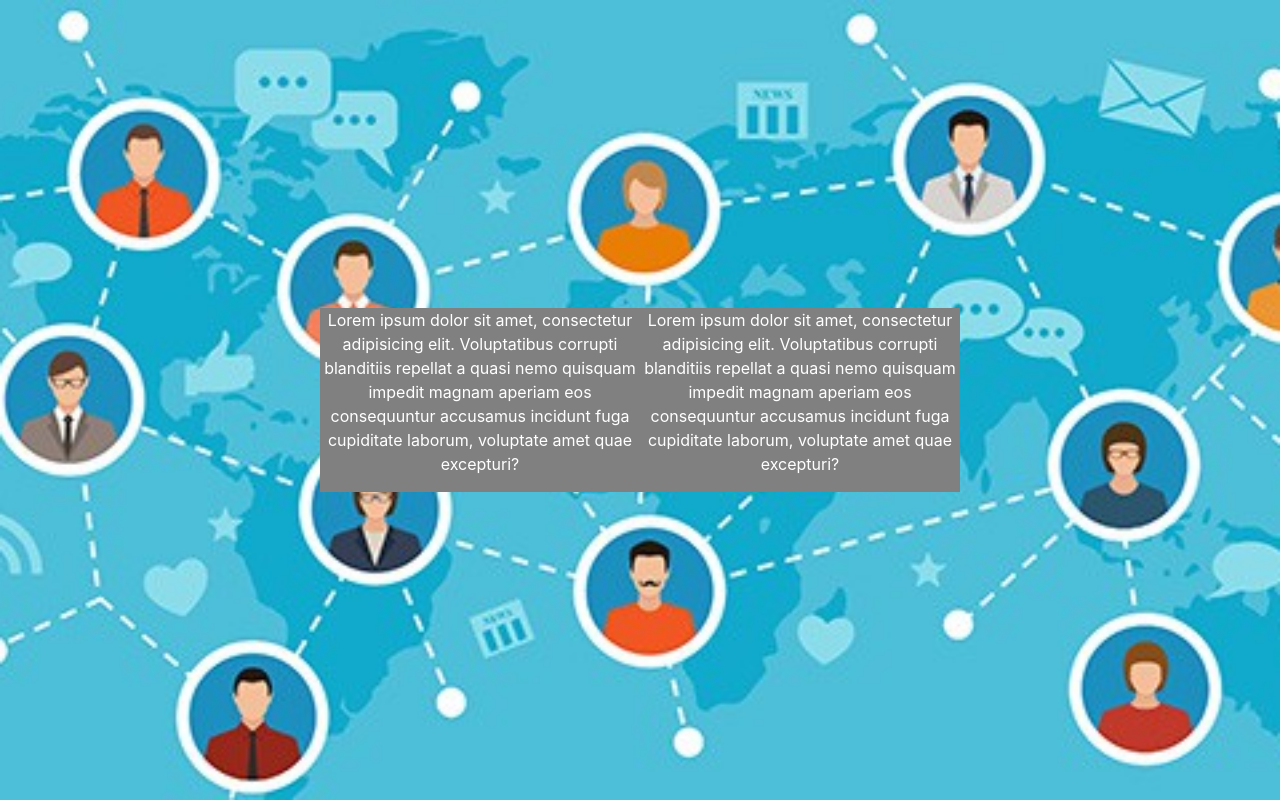
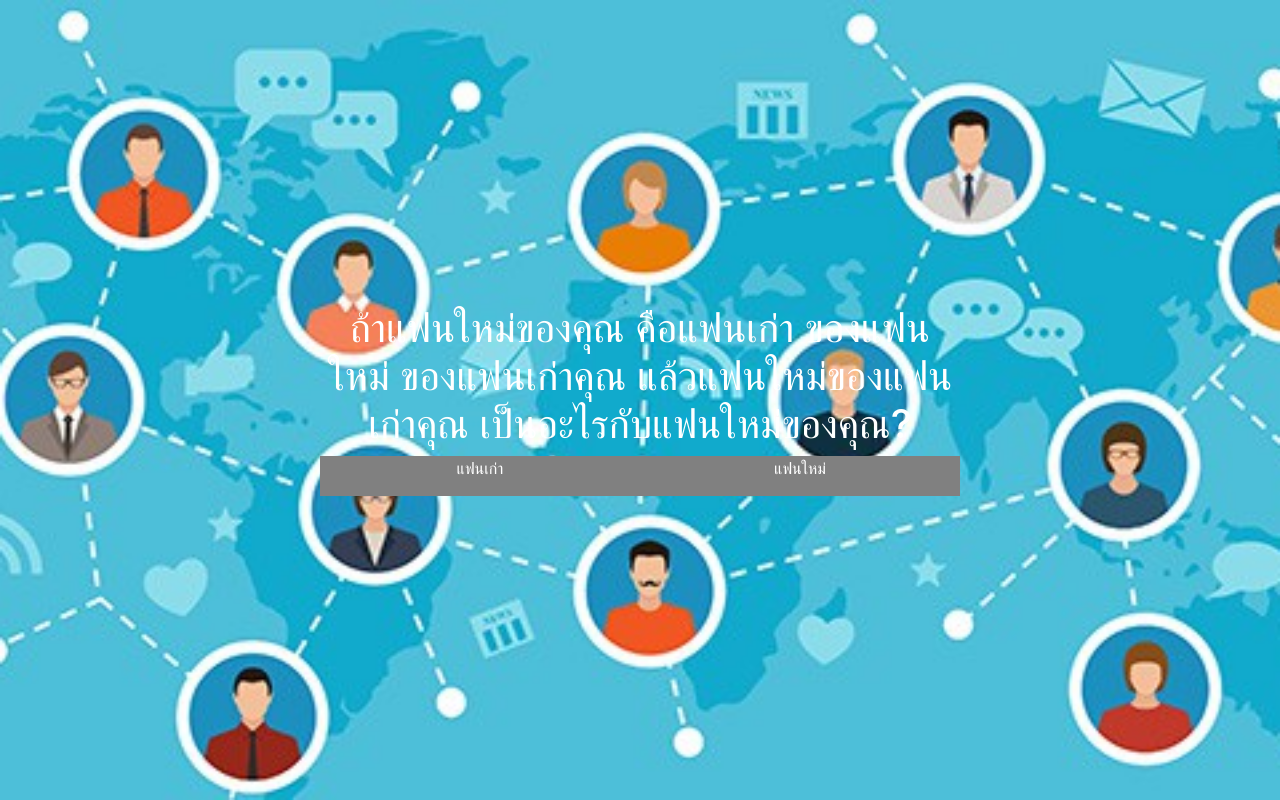
Before and after one commit to Baconites/baconites.github.io, a plain HTML site: page views/gameroom.html in a window 1280 px wide. Drawn offline with nearby package versions, Linux system fonts and the light colour scheme; files whose address does not match are found by name.

Commit message:
answering question

```diff
--- a/views/answer.json
+++ b/answer.json
@@ -7,14 +7,20 @@
     },
     {
         "question" : "1 + 1 = ?",
-        "answer1" : "3",
-        "answer2" : "2",
-        "realanswer" : "2.2"
+        "answer1" : "2",
+        "answer2" : "3",
+        "realanswer" : "1.2"
     },
     {
         "question" : "ช้างหัวแตก คือ ตัวอะไร?",
         "answer1" : "ซ.โซ่",
         "answer2" : "ผ.ผึ่ง",
         "realanswer" : "1.ซ.โซ่"
+    },
+    {
+        "question" : "ถ้าแฟนใหม่ของคุณ คือแฟนเก่า ของแฟนใหม่ ของแฟนเก่าคุณ แล้วแฟนใหม่ของแฟนเก่าคุณ เป็นอะไรกับแฟนใหม่ของคุณ?",
+        "answer1" : "แฟนเก่า",
+        "answer2" : "แฟนใหม่",
+        "realanswer" : "1.แฟนเก่า"
     }
 ]
--- a/views/gameroom.html
+++ b/views/gameroom.html
@@ -14,12 +14,7 @@
     </div>
     <div class="hero-image">
         <div class="hero-text">
-          <div class="column" style="background-color: gray">
-            <p onclick="send_res('X')"> Lorem ipsum dolor sit amet, consectetur adipisicing elit. Voluptatibus corrupti blanditiis repellat a quasi nemo quisquam impedit magnam aperiam eos consequuntur accusamus incidunt fuga cupiditate laborum, voluptate amet quae excepturi?</p>
-          </div>
-          <div class="column" style="background-color: gray">
-            <p onclick="send_res('O')"> Lorem ipsum dolor sit amet, consectetur adipisicing elit. Voluptatibus corrupti blanditiis repellat a quasi nemo quisquam impedit magnam aperiam eos consequuntur accusamus incidunt fuga cupiditate laborum, voluptate amet quae excepturi?</p>
-              </div>
+          <div id="answer"></div>
         </div>
       </div>
     <script src="https://ajax.googleapis.com/ajax/libs/jquery/3.4.0/jquery.min.js"></script>
@@ -29,9 +24,16 @@
     <script src="../js/main.js"></script>
     <script>
         $(document).ready(function () {
-            $.getJSON('../tables.json', function (data) {
-            // Work with your JSON data here..
-            console.log(data[0].val);
+            $.getJSON('../answer.json',function(data){
+              for(var i = 0;i<=3;i++){
+                  var x = '<h1>'+data[i].question+'</h1>'+'<div class="column" style="background-color: gray">'
+                  x += '<p onclick="'+"send_res('X')"+'">'+ data[i].answer1+'</p>'
+                  x += '</div>'
+                  x +=  '<div class="column" style="background-color: gray">'
+                  x +=  '<p onclick="'+"send_res('O')"+'">'+ data[i].answer2+'</p>'
+                  x += '</div>'
+                $('#answer').html(x);
+              }
             });
         });
         function send_res(next_move) {
```
